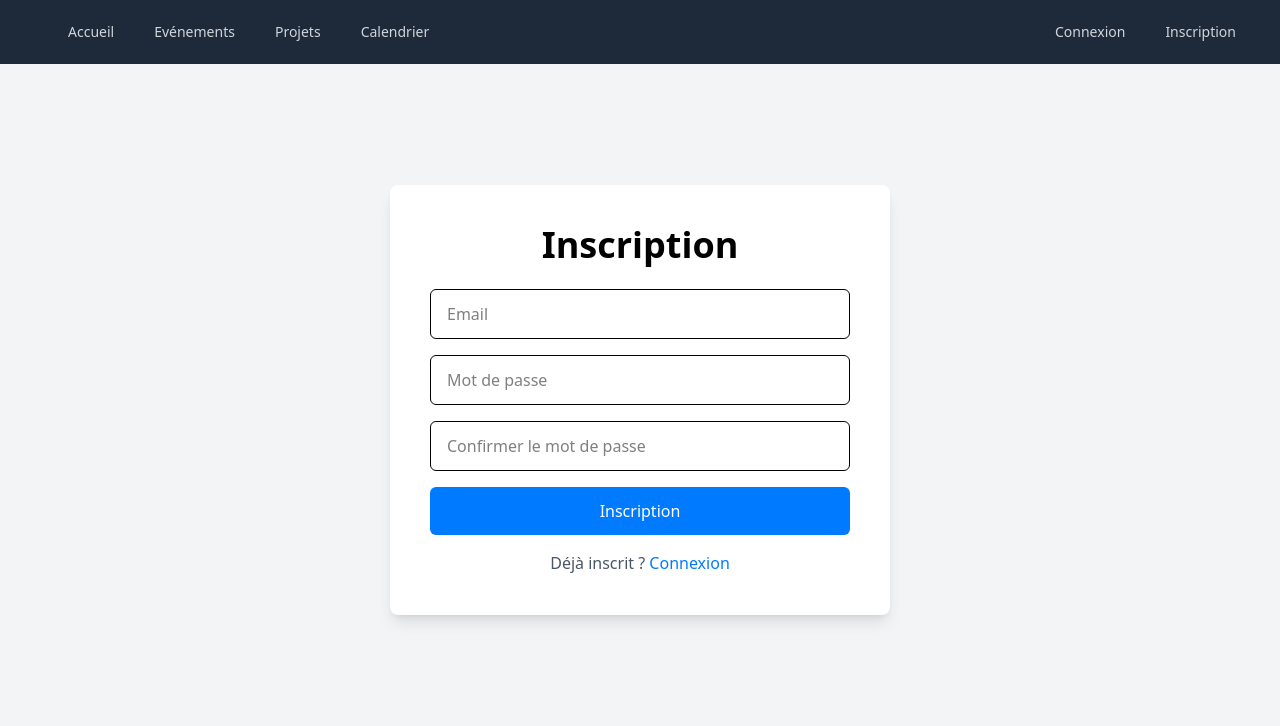
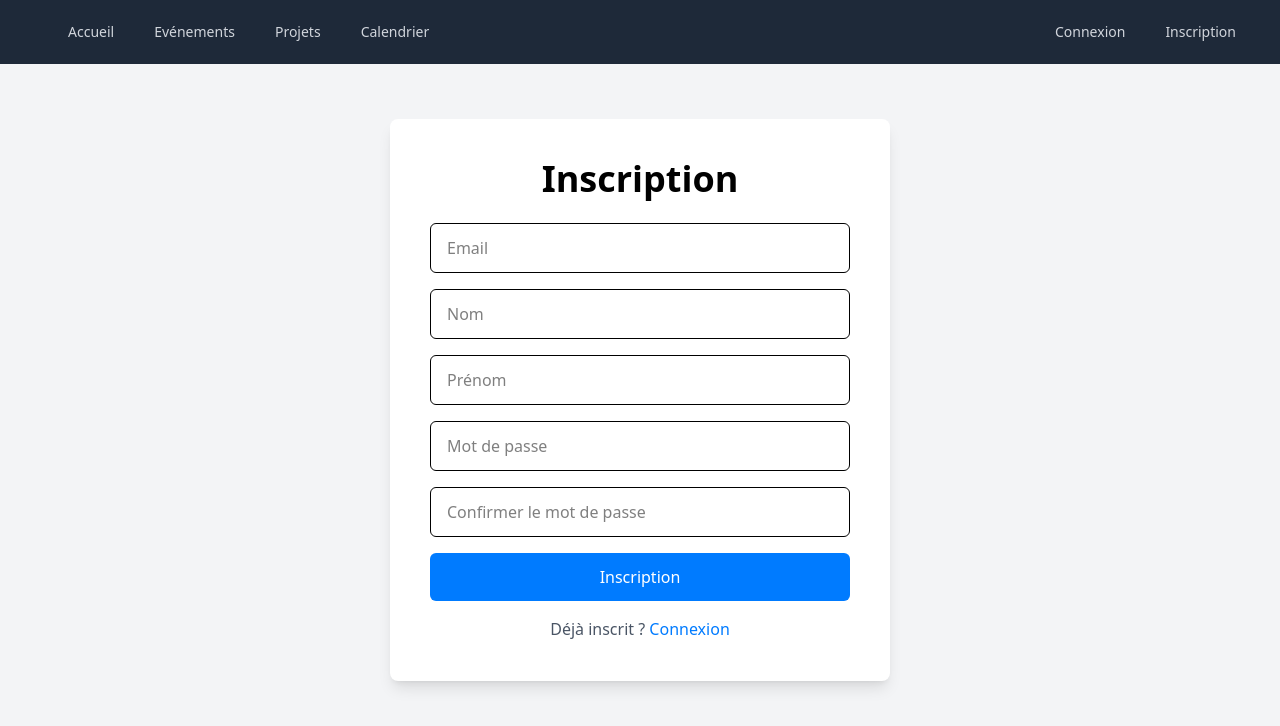
Before and after one commit to AlainBonneau/event-app, a React (Vite) app in the folder event-app-frontend/: page /register in a window 1280 px wide. Shown: the top 726 px of the page. Built offline with nearby package versions, Linux system fonts and the light colour scheme.

Commit message:
add lastname and firstname to register page

```diff
--- a/event-app-frontend/src/pages/Register.tsx
+++ b/event-app-frontend/src/pages/Register.tsx
@@ -10,6 +10,8 @@ const Register = () => {
 
   const [formData, setFormData] = useState({
     email: "",
+    firstname: "",
+    lastname: "",
     password: "",
     passwordConfirm: "",
   });
@@ -75,6 +77,22 @@ const Register = () => {
             className="w-full px-4 py-3 border rounded-md focus:ring-2 focus:ring-primary dark:bg-dark-3 dark:text-white"
           />
           <input
+            type="text"
+            name="lastname"
+            placeholder="Nom"
+            value={formData.lastname}
+            onChange={handleChange}
+            className="w-full px-4 py-3 border rounded-md focus:ring-2 focus:ring-primary dark:bg-dark-3 dark:text-white"
+          />
+          <input
+            type="text"
+            name="firstname"
+            placeholder="Prénom"
+            value={formData.firstname}
+            onChange={handleChange}
+            className="w-full px-4 py-3 border rounded-md focus:ring-2 focus:ring-primary dark:bg-dark-3 dark:text-white"
+          />
+          <input
             type="password"
             name="password"
             placeholder="Mot de passe"
```
